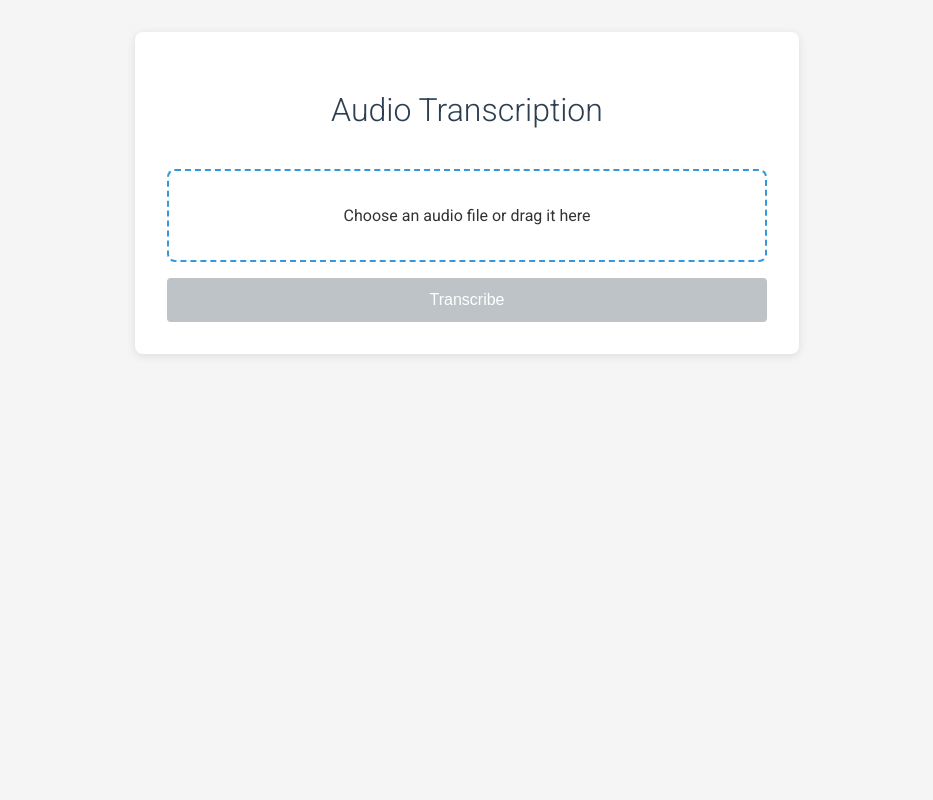
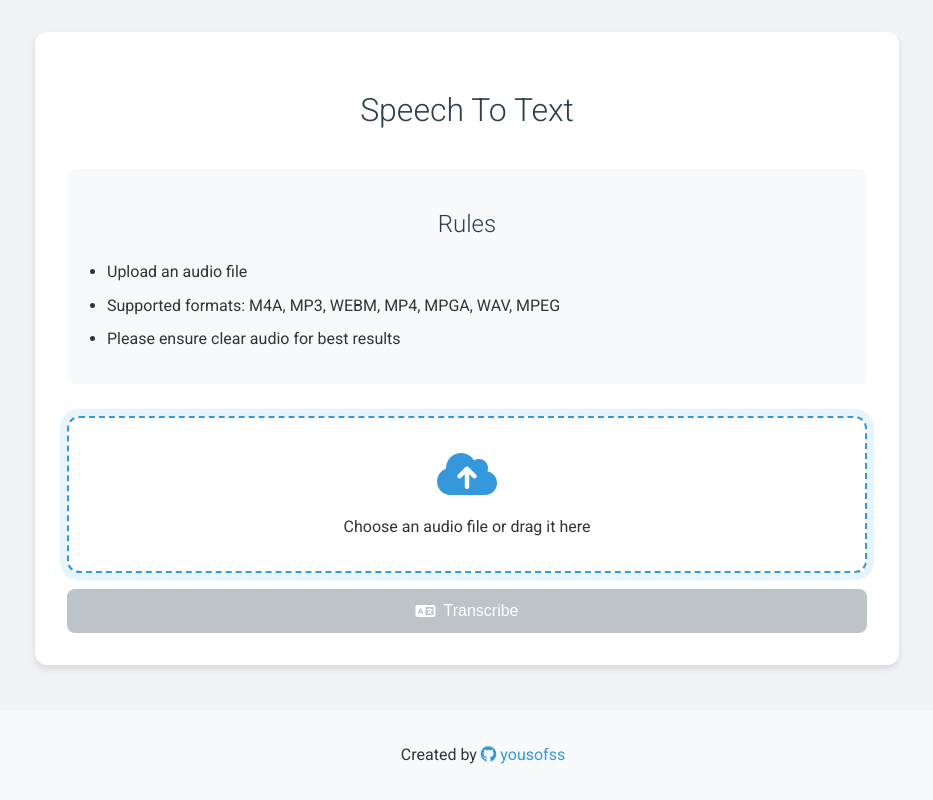
Before and after one commit to yousofss/SpeechToText, a Flask app: page / in a window 1280 px wide. Shown: the whole page, without its empty margins (173-1106 px from the left). Run offline with Flask 3, Linux system fonts and the light colour scheme; some libraries are stand-ins or nearby versions.

Commit message:
update UI

```diff
--- a/static/css/style.css
+++ b/static/css/style.css
@@ -1,22 +1,32 @@
+/* Add these styles at the beginning of the file */
+html, body {
+  height: 100%;
+  margin: 0;
+}
+
 body {
+  display: flex;
+  flex-direction: column;
   font-family: 'Roboto', sans-serif;
   line-height: 1.6;
-  margin: 0;
-  padding: 0;
-  background-color: #f5f5f5;
+  background-color: #f0f2f5;
   color: #333;
 }
 
+.content {
+  flex: 1 0 auto;
+}
+
 .container {
-  max-width: 600px;
+  max-width: 800px;
   margin: 2rem auto;
   padding: 2rem;
   background-color: #fff;
-  border-radius: 8px;
-  box-shadow: 0 2px 10px rgba(0, 0, 0, 0.1);
+  border-radius: 12px;
+  box-shadow: 0 4px 6px rgba(0, 0, 0, 0.1);
 }
 
-h1 {
+h1, h2 {
   text-align: center;
   color: #2c3e50;
   margin-bottom: 2rem;
@@ -28,10 +38,12 @@ h1 {
 }
 
 .upload-label {
-  display: block;
+  display: flex;
+  flex-direction: column;
+  align-items: center;
   padding: 2rem;
   border: 2px dashed #3498db;
-  border-radius: 8px;
+  border-radius: 12px;
   text-align: center;
   cursor: pointer;
   transition: all 0.3s ease;
@@ -41,14 +53,22 @@ h1 {
   background-color: #ecf0f1;
 }
 
+.upload-label i {
+  font-size: 3rem;
+  color: #3498db;
+  margin-bottom: 1rem;
+}
+
 button {
-  display: block;
+  display: flex;
+  align-items: center;
+  justify-content: center;
   width: 100%;
   padding: 0.8rem;
   background-color: #3498db;
   color: #fff;
   border: none;
-  border-radius: 4px;
+  border-radius: 8px;
   cursor: pointer;
   font-size: 1rem;
   transition: background-color 0.3s ease;
@@ -63,86 +83,93 @@ button:disabled {
   cursor: not-allowed;
 }
 
+button i {
+  margin-right: 0.5rem;
+  margin-left: 0;
+}
+
 .result-area {
   margin-top: 2rem;
-  padding: 1rem;
-  background-color: #ecf0f1;
-  border-radius: 4px;
+  padding: 1.5rem;
+  background-color: #fff;
+  border-radius: 12px;
+  box-shadow: 0 2px 10px rgba(0, 0, 0, 0.1);
 }
 
 .result-area h2 {
   color: #2c3e50;
   margin-bottom: 1rem;
-  font-weight: 400;
+  font-weight: 500;
+}
+
+.result-controls {
+  display: flex;
+  justify-content: flex-end;
+  margin-bottom: 1rem;
+}
+
+.btn-icon {
+  display: flex;
+  align-items: center;
+  background-color: #3498db;
+  color: #fff;
+  border: none;
+  border-radius: 6px;
+  cursor: pointer;
+  font-size: 0.9rem;
+  padding: 0.5rem 1rem;
+  margin-left: 0.5rem;
+  transition: background-color 0.3s ease;
+}
+
+.btn-icon:hover {
+  background-color: #2980b9;
+}
+
+.btn-icon i {
+  margin-right: 0.5rem;
+}
+
+.transcription-container {
+  max-height: 400px;
+  overflow-y: auto;
+  padding: 1rem;
+  background-color: #f8f9fa;
+  border-radius: 8px;
+  border: 1px solid #dee2e6;
 }
 
 #transcriptionText {
   white-space: pre-wrap;
   line-height: 1.8;
+  margin: 0;
+  font-size: 1rem;
+  color: #333;
 }
 
-.btn-secondary {
-  background-color: #2ecc71;
-  margin-top: 1rem;
+/* Add a custom scrollbar for webkit browsers */
+.transcription-container::-webkit-scrollbar {
+  width: 8px;
 }
 
-.btn-secondary:hover {
-  background-color: #27ae60;
+.transcription-container::-webkit-scrollbar-track {
+  background: #f1f1f1;
 }
 
-/* Add loading spinner */
-.spinner {
-  display: inline-block;
-  width: 20px;
-  height: 20px;
-  border: 3px solid rgba(255,255,255,.3);
-  border-radius: 50%;
-  border-top-color: #fff;
-  animation: spin 1s ease-in-out infinite;
-  margin-right: 10px;
+.transcription-container::-webkit-scrollbar-thumb {
+  background: #888;
+  border-radius: 4px;
 }
 
-@keyframes spin {
-  to { transform: rotate(360deg); }
-}
-
-/* ... existing styles ... */
-
-.file-info {
-  display: flex;
-  align-items: center;
-  background-color: #e9ecef;
-  padding: 0.5rem 1rem;
-  border-radius: 5px;
-  margin-bottom: 1rem;
-}
-
-.file-info i {
-  font-size: 1.2rem;
-  margin-right: 0.5rem;
-  color: #007bff;
-}
-
-.file-info span {
-  flex-grow: 1;
-  white-space: nowrap;
-  overflow: hidden;
-  text-overflow: ellipsis;
-}
-
-.btn-icon {
-  background: none;
-  border: none;
-  color: #dc3545;
-  cursor: pointer;
-  font-size: 1rem;
-  padding: 0.2rem 0.5rem;
+.transcription-container::-webkit-scrollbar-thumb:hover {
+  background: #555;
 }
 
 .copy-notification {
-  position: absolute;
-  top: 0;
-  right: 0;
+  position: fixed;
+  bottom: 20px;
+  left: 50%;
+  transform: translateX(-50%);
   background-color: #28a745;
   color: #fff;
   padding: 0.5rem 1rem;
@@ -155,32 +182,22 @@ button:disabled {
   opacity: 1;
 }
 
-/* Add a pulsating effect to the upload area */
 @keyframes pulse {
   0% {
-    box-shadow: 0 0 0 0 rgba(0, 123, 255, 0.4);
+    box-shadow: 0 0 0 0 rgba(52, 152, 219, 0.4);
   }
   70% {
-    box-shadow: 0 0 0 10px rgba(0, 123, 255, 0);
+    box-shadow: 0 0 0 10px rgba(52, 152, 219, 0);
   }
   100% {
-    box-shadow: 0 0 0 0 rgba(0, 123, 255, 0);
+    box-shadow: 0 0 0 0 rgba(52, 152, 219, 0);
   }
 }
 
-.upload-area:not(:has(> i.fa-file-audio)) {
+.upload-label {
   animation: pulse 2s infinite;
 }
 
-/* Improve button styles */
-button {
-  display: flex;
-  align-items: center;
-  justify-content: center;
-  gap: 0.5rem;
-}
-
-/* Add tooltip styles */
 [data-tooltip] {
   position: relative;
   cursor: help;
@@ -206,3 +223,41 @@ button {
 [data-tooltip]:hover::after {
   opacity: 1;
 }
+
+.rules-section {
+  background-color: #f8f9fa;
+  border-radius: 8px;
+  padding: 1rem;
+  margin-bottom: 2rem;
+}
+
+.rules-section h2 {
+  color: #2c3e50;
+  margin-bottom: 1rem;
+}
+
+.rules-section ul {
+  padding-left: 1.5rem;
+}
+
+.rules-section li {
+  margin-bottom: 0.5rem;
+}
+
+footer {
+  flex-shrink: 0;
+  text-align: center;
+  padding: 1rem;
+  background-color: #f8f9fa;
+  width: 100%;
+}
+
+footer a {
+  color: #3498db;
+  text-decoration: none;
+  transition: color 0.3s ease;
+}
+
+footer a:hover {
+  color: #2980b9;
+}
--- a/static/js/script.js
+++ b/static/js/script.js
@@ -5,6 +5,7 @@ const transcribeBtn = document.getElementById('transcribeBtn');
 const resultArea = document.getElementById('result');
 const transcriptionText = document.getElementById('transcriptionText');
 const copyBtn = document.getElementById('copyBtn');
+const downloadBtn = document.getElementById('downloadBtn');
 
 uploadLabel.addEventListener('dragover', (e) => {
   e.preventDefault();
@@ -19,6 +20,7 @@ uploadLabel.addEventListener('drop', handleDrop);
 fileInput.addEventListener('change', handleFileSelect);
 transcribeBtn.addEventListener('click', transcribeAudio);
 copyBtn.addEventListener('click', copyToClipboard);
+downloadBtn.addEventListener('click', downloadTranscription);
 
 function handleDrop(e) {
   e.preventDefault();
@@ -50,7 +52,7 @@ function transcribeAudio() {
   formData.append('file', file);
 
   transcribeBtn.disabled = true;
-  transcribeBtn.textContent = 'Transcribing...';
+  transcribeBtn.innerHTML = '<i class="fas fa-spinner fa-spin"></i> Transcribing...';
   resultArea.hidden = true;
 
   fetch('/transcribe', {
@@ -71,7 +73,7 @@ function transcribeAudio() {
   })
   .finally(() => {
     transcribeBtn.disabled = false;
-    transcribeBtn.textContent = 'Transcribe';
+    transcribeBtn.innerHTML = '<i class="fas fa-language"></i> Transcribe';
   });
 }
 
@@ -82,10 +84,41 @@ function showError(message) {
 
 function copyToClipboard() {
   navigator.clipboard.writeText(transcriptionText.textContent).then(() => {
-    const originalText = copyBtn.textContent;
-    copyBtn.textContent = 'Copied!';
+    const notification = document.createElement('div');
+    notification.textContent = 'Text copied!';
+    notification.className = 'copy-notification';
+    document.body.appendChild(notification);
     setTimeout(() => {
-      copyBtn.textContent = originalText;
+      notification.classList.add('show');
+    }, 10);
+    setTimeout(() => {
+      notification.classList.remove('show');
+      setTimeout(() => {
+        document.body.removeChild(notification);
+      }, 300);
     }, 2000);
   });
 }
+
+function downloadTranscription() {
+  const text = transcriptionText.textContent;
+  const blob = new Blob([text], { type: 'text/plain' });
+  const url = URL.createObjectURL(blob);
+  const a = document.createElement('a');
+  a.href = url;
+  a.download = 'transcription.txt';
+  document.body.appendChild(a);
+  a.click();
+  document.body.removeChild(a);
+  URL.revokeObjectURL(url);
+}
+
+// Remove or modify the file size check
+fileInput.addEventListener('change', function() {
+  const file = this.files[0];
+  if (file) {
+    const fileSizeMB = file.size / (1024 * 1024);
+    console.log(`File size: ${fileSizeMB.toFixed(2)} MB`);
+    // You can add a message here if you want to inform users about potential longer processing times for larger files
+  }
+});
--- a/templates/index.html
+++ b/templates/index.html
@@ -3,26 +3,52 @@
   <head>
     <meta charset="UTF-8" />
     <meta name="viewport" content="width=device-width, initial-scale=1.0" />
-    <title>Audio Transcription</title>
+    <title>Speech To Text</title>
     <link rel="stylesheet" href="{{ url_for('static', filename='css/style.css') }}" />
     <link href="https://fonts.googleapis.com/css2?family=Roboto:wght@300;400;700&display=swap" rel="stylesheet">
+    <link rel="stylesheet" href="https://cdnjs.cloudflare.com/ajax/libs/font-awesome/6.1.1/css/all.min.css">
   </head>
   <body>
+    <div class="content">
       <div class="container">
-      <h1>Audio Transcription</h1>
+        <h1>Speech To Text</h1>
+        <div class="rules-section">
+          <h2>Rules</h2>
+          <ul>
+            <li>Upload an audio file</li>
+            <li>Supported formats: M4A, MP3, WEBM, MP4, MPGA, WAV, MPEG</li>
+            <li>Please ensure clear audio for best results</li>
+          </ul>
+        </div>
         <div class="upload-container">
           <label for="fileInput" class="upload-label">
+            <i class="fas fa-cloud-upload-alt"></i>
             <span id="uploadText">Choose an audio file or drag it here</span>
             <input type="file" id="fileInput" accept="audio/*" hidden />
           </label>
         </div>
-      <button id="transcribeBtn" disabled>Transcribe</button>
+        <button id="transcribeBtn" disabled>
+          <i class="fas fa-language"></i> Transcribe
+        </button>
         <div id="result" class="result-area" hidden>
           <h2>Transcription Result</h2>
+          <div class="result-controls">
+            <button id="copyBtn" class="btn-icon" title="Copy to Clipboard">
+              <i class="fas fa-copy"></i> Copy
+            </button>
+            <button id="downloadBtn" class="btn-icon" title="Download as TXT">
+              <i class="fas fa-download"></i> Download
+            </button>
+          </div>
+          <div class="transcription-container">
             <p id="transcriptionText"></p>
-        <button id="copyBtn" class="btn-secondary">Copy to Clipboard</button>
           </div>
         </div>
+      </div>
+    </div>
+    <footer>
+      <p>Created by <a href="https://github.com/yousofss" target="_blank"><i class="fab fa-github"></i> yousofss</a></p>
+    </footer>
     <script src="{{ url_for('static', filename='js/script.js') }}"></script>
   </body>
 </html>
```
Lines whose indentation alone changed are shown as unchanged.
